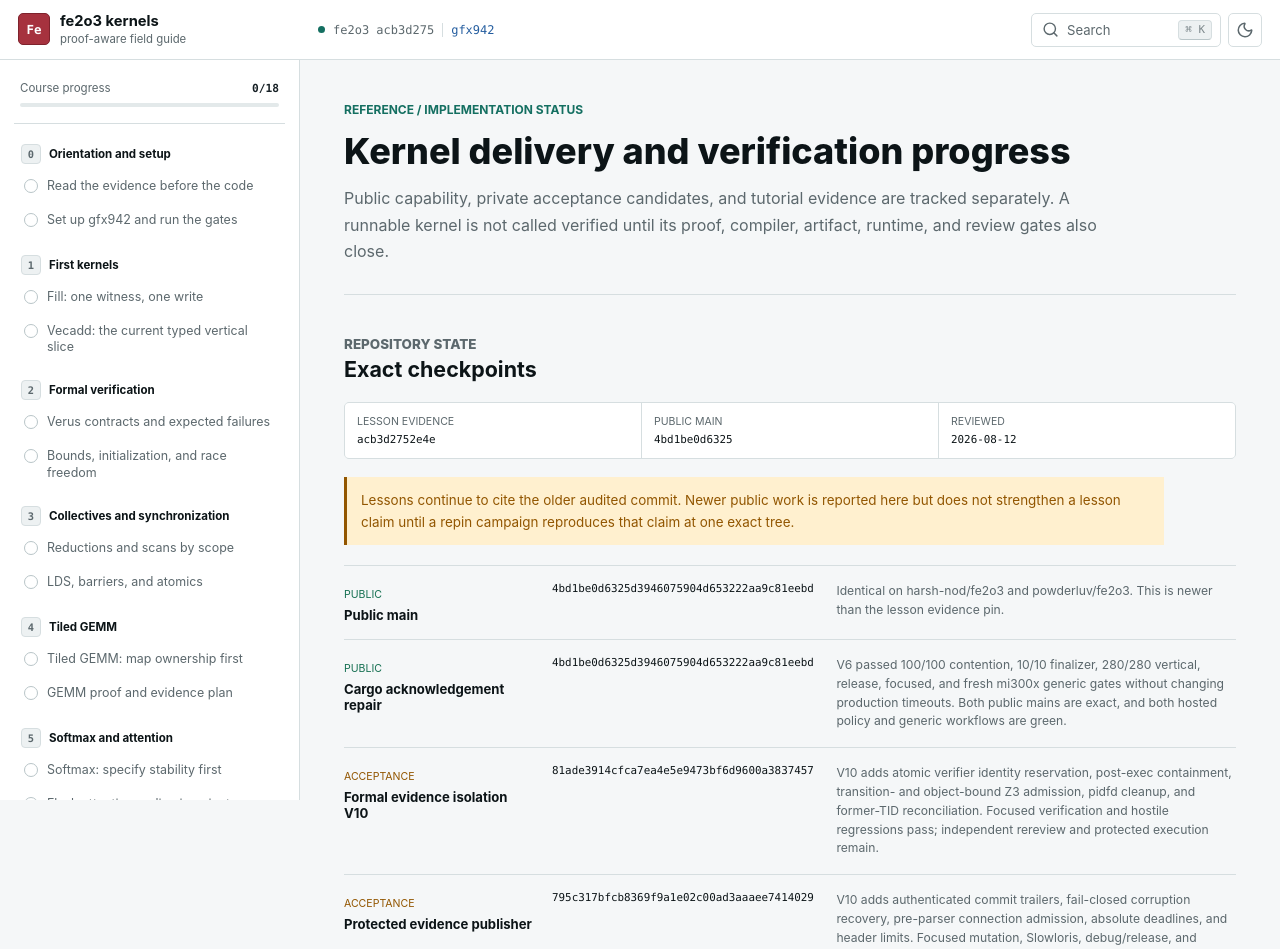
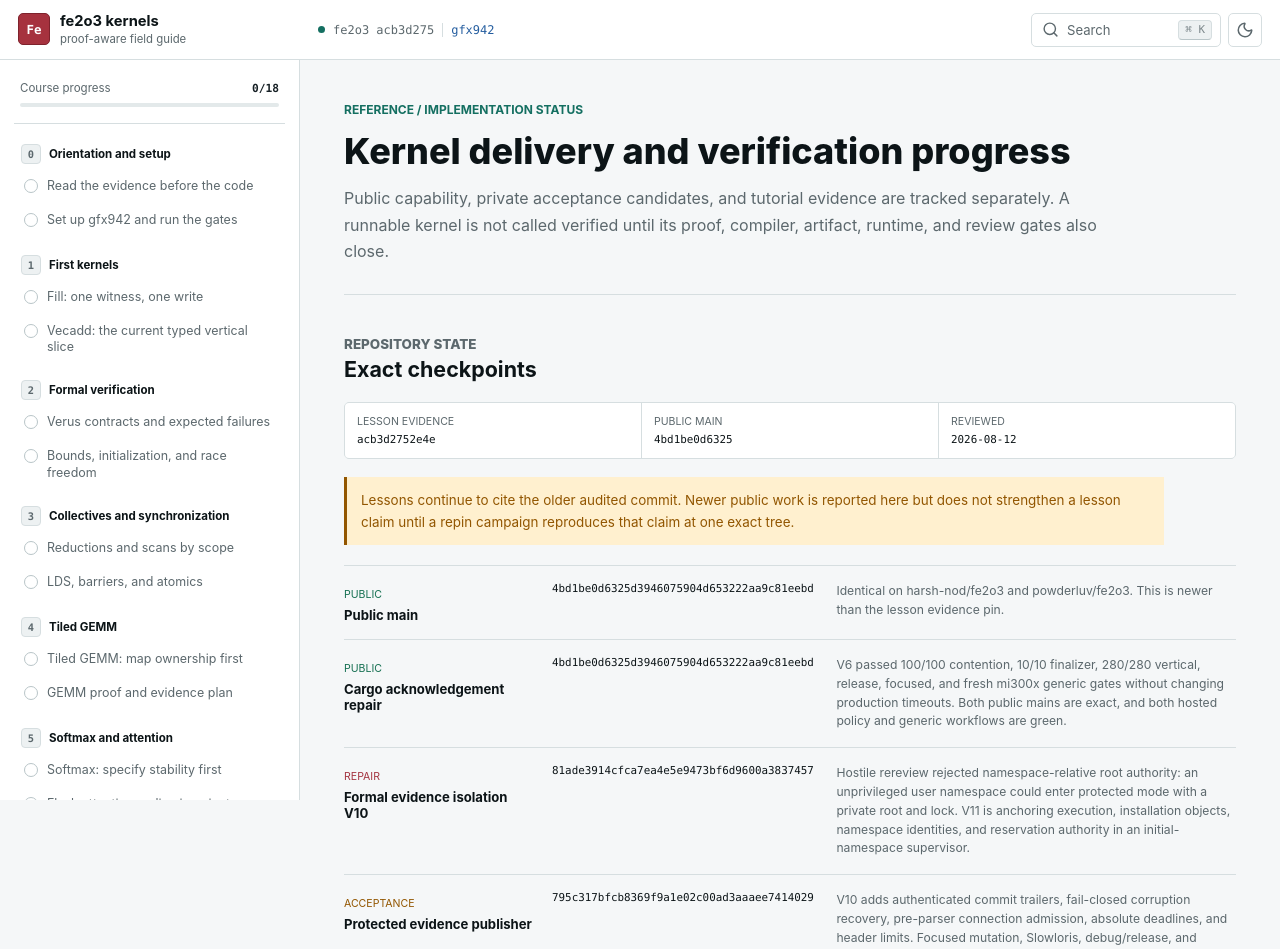
Before and after one commit to harsh-nod/fe2o3-kernels, a React (Vite) app: page /#/status in a window 1280 px wide. Shown: the top 949 px of the page. Built offline with nearby package versions, Linux system fonts and the light colour scheme.

Commit message:
Record Formal V10 namespace rejection

```diff
--- a/src/content/progress.ts
+++ b/src/content/progress.ts
@@ -48,9 +48,9 @@ export const developmentCheckpoints: DevelopmentCheckpoint[] = [
   {
     name: "Formal evidence isolation V10",
     commit: "81ade3914cfca7ea4e5e9473bf6d9600a3837457",
-    state: "acceptance",
+    state: "repair",
     detail:
-      "V10 adds atomic verifier identity reservation, post-exec containment, transition- and object-bound Z3 admission, pidfd cleanup, and former-TID reconciliation. Focused verification and hostile regressions pass; independent rereview and protected execution remain.",
+      "Hostile rereview rejected namespace-relative root authority: an unprivileged user namespace could enter protected mode with a private root and lock. V11 is anchoring execution, installation objects, namespace identities, and reservation authority in an initial-namespace supervisor.",
   },
   {
     name: "Protected evidence publisher",
```
